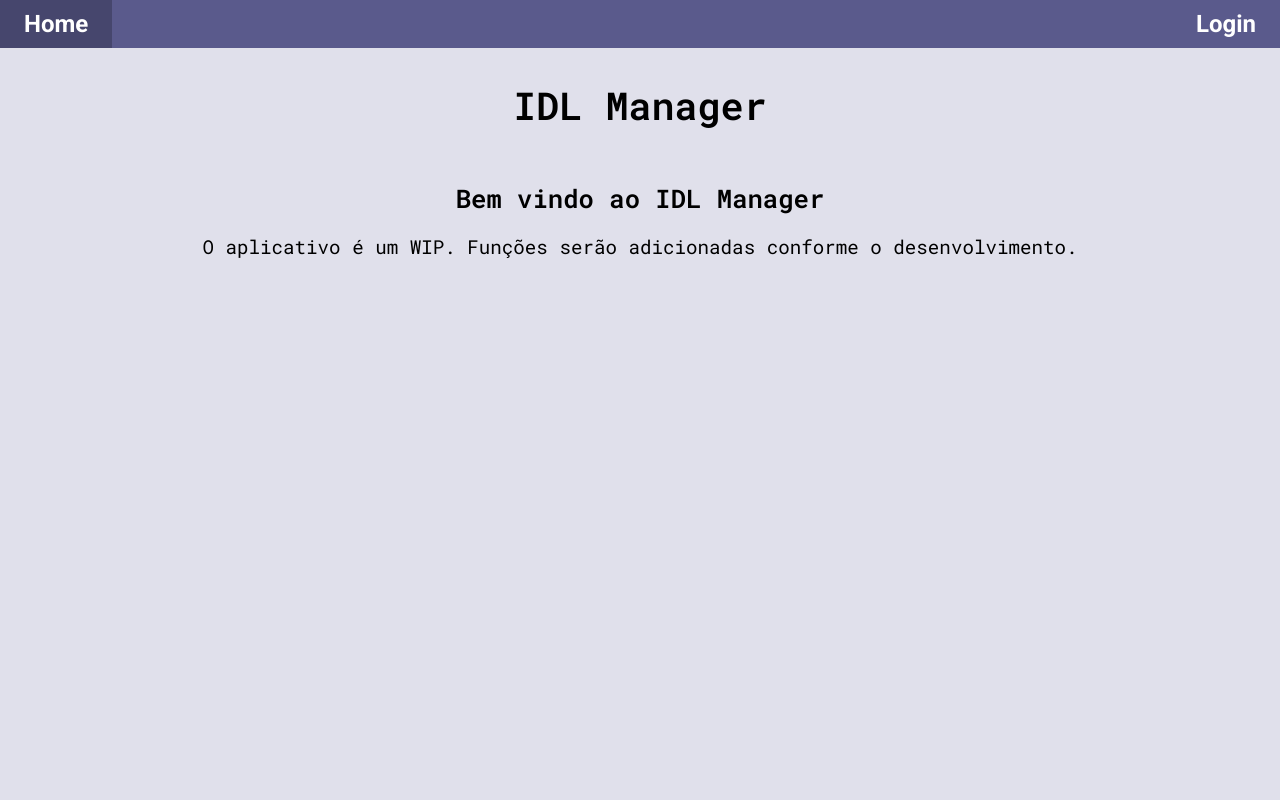
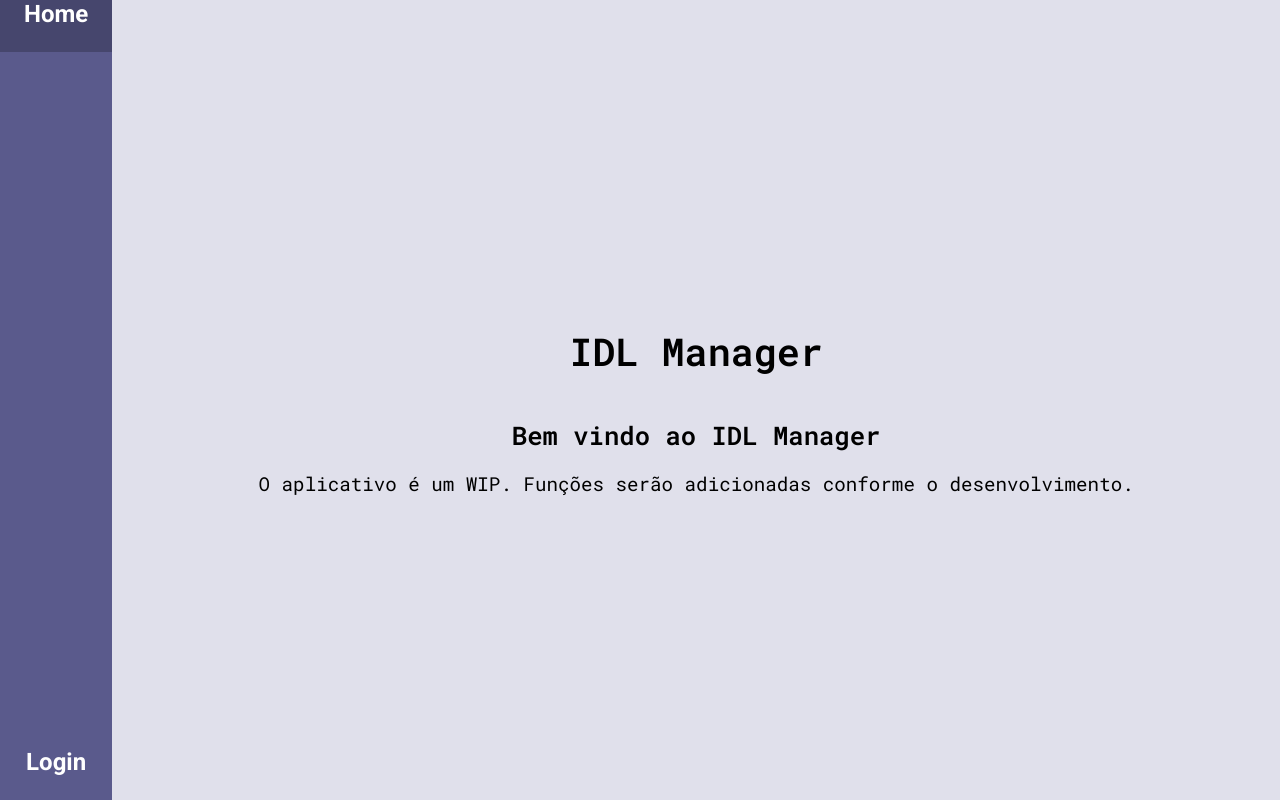
Before and after one commit to GSSiqueira/idl-web, a React (Create React App) app: page / in a window 1280 px wide. Built offline with nearby package versions, Linux system fonts and the light colour scheme.

Commit message:
Inicial SideBar Design

```diff
--- a/src/App.css
+++ b/src/App.css
@@ -137,3 +137,11 @@ body {
   --header-color: #5a5a8c;
   --header-color-hover: #46466d;
 }
+
+@media (min-width: 900px) {
+  #root {
+    display: flex;
+    flex-direction: row;
+    flex-wrap: nowrap;
+  }
+}
--- /dev/null
+++ b/src/components/Header/index.tsx
@@ -0,0 +1,21 @@
+import React from 'react';
+import { Link } from 'react-router-dom';
+
+import './styles.css';
+
+function Header() {
+  return (
+    <header>
+      <nav>
+        <ul>
+          <li>
+            <Link to="/">Home</Link>
+          </li>
+        </ul>
+        <Link to="/">Login</Link>
+      </nav>
+    </header>
+  );
+}
+
+export default Header;
--- /dev/null
+++ b/src/components/Header/styles.css
@@ -0,0 +1,31 @@
+nav {
+  display: flex;
+  flex-flow: row;
+  justify-content: space-between;
+  align-items: center;
+  height: 3rem;
+  background-color: var(--header-color);
+  overflow: hidden;
+}
+
+nav a {
+  font: 700 1.5rem 'Roboto';
+  color: white;
+  text-decoration: none;
+  padding: 1.5rem;
+  transition: background-color 300ms;
+}
+nav a:hover {
+  background-color: var(--header-color-hover);
+}
+
+@media (min-width: 900px) {
+  header {
+  }
+  nav {
+    height: 100vh;
+    max-width: 10vw;
+    flex-direction: column;
+    margin: 0;
+  }
+}
--- a/src/pages/Home/index.tsx
+++ b/src/pages/Home/index.tsx
@@ -1,20 +1,12 @@
 import React from 'react';
+
 import './styles.css';
-import { Link } from 'react-router-dom';
+import Header from '../../components/Header';
 
 function Home() {
   return (
     <>
-      <header>
-        <nav>
-          <ul>
-            <li>
-              <Link to="/">Home</Link>
-            </li>
-          </ul>
-          <Link to="/">Login</Link>
-        </nav>
-      </header>
+      <Header />
       <main className="container">
         <h1 className="main-title">IDL Manager</h1>
         <section>
--- a/src/pages/Home/styles.css
+++ b/src/pages/Home/styles.css
@@ -1,24 +1,3 @@
-nav {
-  display: flex;
-  flex-flow: row;
-  justify-content: space-between;
-  align-items: center;
-  height: 3rem;
-  background-color: var(--header-color);
-  overflow: hidden;
-}
-
-nav a {
-  font: 700 1.5rem 'Roboto';
-  color: white;
-  text-decoration: none;
-  padding: 1.5rem;
-  transition: background-color 300ms;
-}
-nav a:hover {
-  background-color: var(--header-color-hover);
-}
-
 main {
   display: flex;
   flex-flow: column;
@@ -41,9 +20,10 @@ section {
 
 .secondary-title {
   font: 700 1.6rem 'Roboto Mono';
-  margin: 1.2rem auto;
+  margin: 0.6rem auto;
 }
 
 .content-text {
   font: 400 1.2rem 'Roboto Mono';
+  margin: 0.6rem auto;
 }
```
